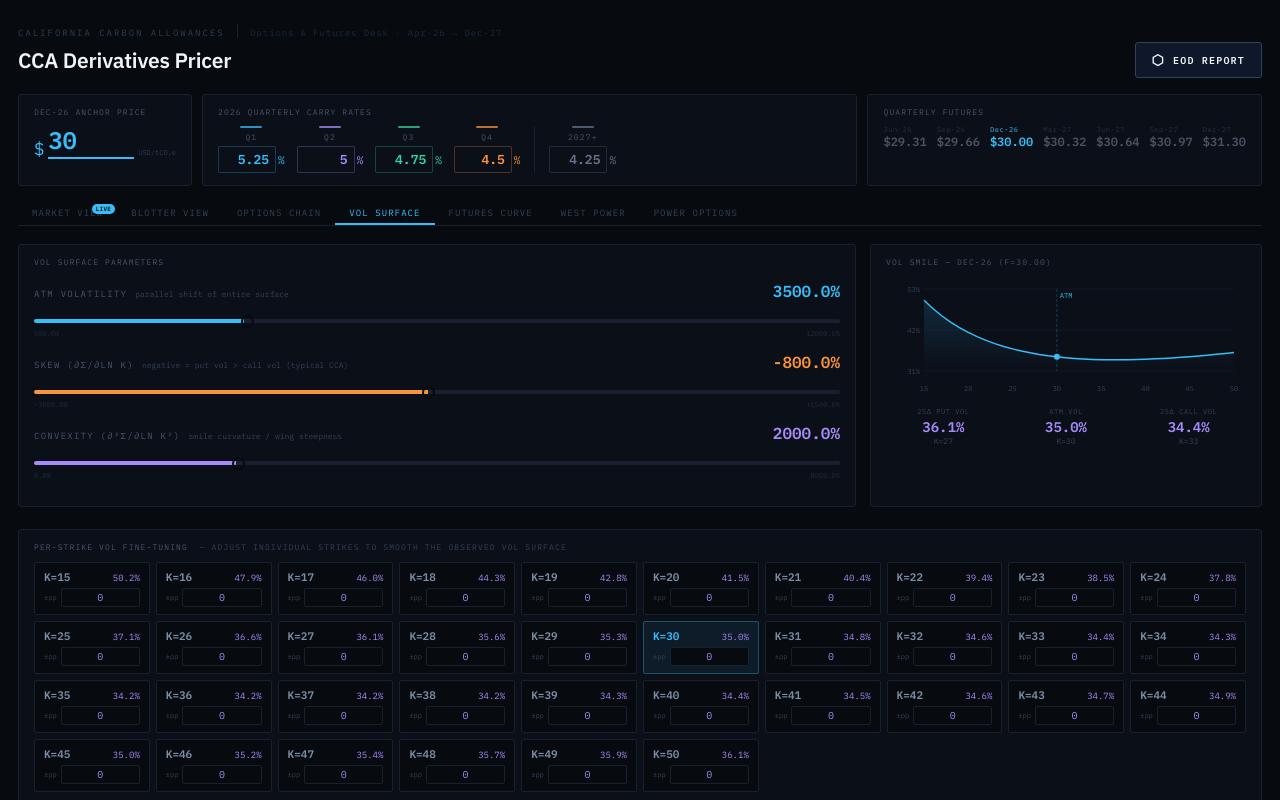
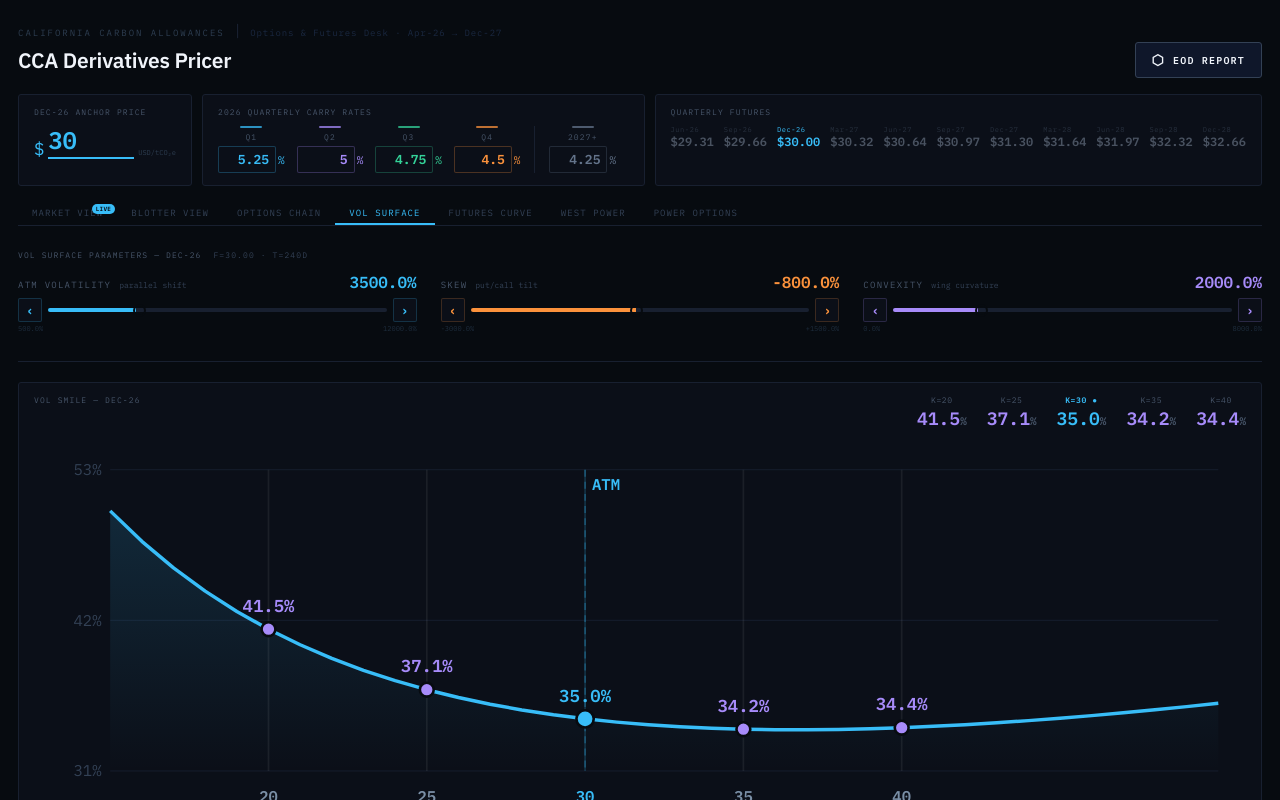
Before and after one commit to erich1fredericks/cca-desk, a React (Create React App) app: page / in a window 1280 px wide. Both pictures are taken after a click on the button "VOL SURFACE". Shown: the top 800 px of the page. Built offline with nearby package versions, Linux system fonts and the light colour scheme.

Commit message:
Update App.jsx

```diff
--- a/src/App.jsx
+++ b/src/App.jsx
@@ -22,6 +22,10 @@ const OPTIONS_EXPIRIES = [
   {label:"Jun-27", month:5,  year:2027},
   {label:"Sep-27", month:8,  year:2027},
   {label:"Dec-27", month:11, year:2027},
+  {label:"Mar-28", month:2,  year:2028},
+  {label:"Jun-28", month:5,  year:2028},
+  {label:"Sep-28", month:8,  year:2028},
+  {label:"Dec-28", month:11, year:2028},
 ];
 
 
@@ -168,7 +172,7 @@ function getQuarter(m){ return Math.floor(m/3); }
 
 function buildForwardCurve(anchorPrice, quarterRates, baseRate) {
   // Anchor = Dec-26 (nearest December from today if today < Dec 2026)
-  const dec1Year = 2026, dec2Year = 2027;
+  const dec1Year = 2026, dec2Year = 2028;
   const anchorDate = new Date(dec1Year, 11, 15);
 
   // Start curve at Apr-26
@@ -265,6 +269,28 @@ function VolSmileChart({strikes, volFn, F, atmVol}){
 // ─── Slider control ───────────────────────────────────────────────────────────
 function VolSlider({label, value, min, max, step, onChange, color="#38bdf8", format, hint}){
   const pct = ((value-min)/(max-min)*100).toFixed(1);
+  const dec = () => onChange(Math.max(min, parseFloat((value - step).toFixed(10))));
+  const inc = () => onChange(Math.min(max, parseFloat((value + step).toFixed(10))));
+  const btnStyle = (side) => ({
+    background:"#0b0f18",
+    border:`1px solid ${color}33`,
+    borderRadius:2,
+    color,
+    fontFamily:"'IBM Plex Mono',monospace",
+    fontSize:13,
+    fontWeight:700,
+    width:24,
+    height:24,
+    cursor:"pointer",
+    display:"flex",
+    alignItems:"center",
+    justifyContent:"center",
+    lineHeight:1,
+    flexShrink:0,
+    transition:"all 0.1s",
+    padding:0,
+    userSelect:"none",
+  });
   return (
     <div style={{marginBottom:14}}>
       <div style={{display:"flex",justifyContent:"space-between",alignItems:"baseline",marginBottom:6}}>
@@ -276,15 +302,25 @@ function VolSlider({label, value, min, max, step, onChange, color="#38bdf8", for
           {format ? format(value) : value}
         </span>
       </div>
-      <div style={{position:"relative"}}>
+      <div style={{display:"flex",alignItems:"center",gap:6}}>
+        <button onClick={dec} style={btnStyle("left")}
+          onMouseEnter={e=>{e.currentTarget.style.background=`${color}22`;e.currentTarget.style.borderColor=color;}}
+          onMouseLeave={e=>{e.currentTarget.style.background="#0b0f18";e.currentTarget.style.borderColor=`${color}33`;}}>
+          ‹
+        </button>
         <input type="range" min={min} max={max} step={step} value={value}
           onChange={e=>onChange(parseFloat(e.target.value))}
           style={{
-            width:"100%",
+            flex:1,
             background:`linear-gradient(to right, ${color} ${pct}%, #182030 ${pct}%)`,
             accentColor:color,
           }}
         />
+        <button onClick={inc} style={btnStyle("right")}
+          onMouseEnter={e=>{e.currentTarget.style.background=`${color}22`;e.currentTarget.style.borderColor=color;}}
+          onMouseLeave={e=>{e.currentTarget.style.background="#0b0f18";e.currentTarget.style.borderColor=`${color}33`;}}>
+          ›
+        </button>
       </div>
       <div style={{display:"flex",justifyContent:"space-between",fontSize:7,color:"#1e2d3d",marginTop:2}}>
         <span>{format?format(min):min}</span><span>{format?format(max):max}</span>
@@ -1911,44 +1947,119 @@ export default function CCADesk() {
       {/* ════════════ VOL SURFACE TAB ════════════ */}
       {tab===3 && (
         <div>
-          <div style={{display:"flex",gap:14,flexWrap:"wrap",marginBottom:22}}>
-            {/* Large vol controls */}
-            <div className="panel" style={{flex:1,minWidth:320}}>
-              <div style={{fontSize:8,letterSpacing:"0.14em",color:"#475569",textTransform:"uppercase",marginBottom:14}}>Vol Surface Parameters</div>
+          {/* ── Sticky parameter strip ── */}
+          <div style={{
+            position:"sticky",top:0,zIndex:20,
+            background:"#070b10",
+            borderBottom:"1px solid #182030",
+            paddingBottom:14,paddingTop:6,
+            marginBottom:20,
+          }}>
+            <div style={{fontSize:8,letterSpacing:"0.14em",color:"#475569",textTransform:"uppercase",marginBottom:12}}>
+              Vol Surface Parameters — {selectedExpiry} &nbsp;
+              <span style={{color:"#334155",fontWeight:400}}>F={F.toFixed(2)} · T={((activeExp?.T??0.5)*365).toFixed(0)}d</span>
+            </div>
+            <div style={{display:"grid",gridTemplateColumns:"1fr 1fr 1fr",gap:"0 24px"}}>
               <VolSlider label="ATM Volatility" value={atmVol*100} min={5} max={120} step={0.25}
                 onChange={v=>setAtmVol(v/100)} color="#38bdf8" format={pctFmt}
-                hint="parallel shift of entire surface"/>
-              <VolSlider label="Skew  (∂σ/∂ln K)" value={skew*100} min={-30} max={15} step={0.25}
+                hint="parallel shift"/>
+              <VolSlider label="Skew" value={skew*100} min={-30} max={15} step={0.25}
                 onChange={v=>setSkew(v/100)} color="#fb923c" format={skewFmt}
-                hint="negative = put vol > call vol (typical CCA)"/>
-              <VolSlider label="Convexity  (∂²σ/∂ln K²)" value={convexity*100} min={0} max={80} step={0.25}
+                hint="put/call tilt"/>
+              <VolSlider label="Convexity" value={convexity*100} min={0} max={80} step={0.25}
                 onChange={v=>setConvexity(v/100)} color="#a78bfa" format={pctFmt}
-                hint="smile curvature / wing steepness"/>
-            </div>
-
-            {/* Smile chart + stats */}
-            <div className="panel" style={{minWidth:380}}>
-              <div style={{fontSize:8,letterSpacing:"0.14em",color:"#475569",textTransform:"uppercase",marginBottom:10}}>
-                Vol Smile — {selectedExpiry} (F={F.toFixed(2)})
-              </div>
-              <VolSmileChart strikes={STRIKES} volFn={volFn} F={F} atmVol={atmVol}/>
-              <div style={{marginTop:10,display:"grid",gridTemplateColumns:"repeat(3,1fr)",gap:8}}>
-                {[
-                  {label:"25Δ Put vol", k:Math.round(F*0.90)},
-                  {label:"ATM vol",     k:Math.round(F)},
-                  {label:"25Δ Call vol",k:Math.round(F*1.10)},
-                ].map(({label,k})=>{
+                hint="wing curvature"/>
+            </div>
+          </div>
+
+          {/* ── Large smile chart ── */}
+          <div className="panel" style={{marginBottom:20}}>
+            <div style={{display:"flex",justifyContent:"space-between",alignItems:"baseline",marginBottom:12}}>
+              <div style={{fontSize:8,letterSpacing:"0.14em",color:"#475569",textTransform:"uppercase"}}>
+                Vol Smile — {selectedExpiry}
+              </div>
+              <div style={{display:"flex",gap:20}}>
+                {[20,25,30,35,40].map(k=>{
                   const kc=Math.max(15,Math.min(50,k));
+                  const v=(volFn(kc)*100).toFixed(1);
+                  const isATMish=Math.abs(kc-F)<2.5;
                   return (
-                    <div key={label} style={{textAlign:"center"}}>
-                      <div style={{fontSize:7,color:"#334155",marginBottom:2,letterSpacing:"0.08em",textTransform:"uppercase"}}>{label}</div>
-                      <div style={{fontSize:14,fontWeight:600,color:"#a78bfa"}}>{(volFn(kc)*100).toFixed(1)}%</div>
-                      <div style={{fontSize:8,color:"#334155"}}>K={kc}</div>
+                    <div key={k} style={{textAlign:"center"}}>
+                      <div style={{fontSize:8,color:isATMish?"#38bdf8":"#475569",letterSpacing:"0.08em",marginBottom:2,fontWeight:isATMish?700:400}}>
+                        K={k}{isATMish?" ●":""}
+                      </div>
+                      <div style={{fontSize:18,fontWeight:700,color:isATMish?"#38bdf8":"#a78bfa",fontFamily:"'IBM Plex Mono',monospace"}}>
+                        {v}<span style={{fontSize:11,color:"#475569"}}>%</span>
+                      </div>
                     </div>
                   );
                 })}
               </div>
             </div>
+            {/* Large SVG chart */}
+            {(()=>{
+              const W=700,H=220,PL=44,PR=16,PT=16,PB=30;
+              const iW=W-PL-PR,iH=H-PT-PB;
+              const allVols=STRIKES.map(k=>volFn(k)*100);
+              const minV=Math.max(0,Math.min(...allVols)-3);
+              const maxV=Math.max(...allVols)+3;
+              const xS=i=>(STRIKES[i]-STRIKES[0])/(STRIKES[STRIKES.length-1]-STRIKES[0])*iW;
+              const yS=v=>iH-(v-minV)/(maxV-minV)*iH;
+              const pts=STRIKES.map((_,i)=>`${PL+xS(i)},${PT+yS(allVols[i])}`).join(" ");
+              const atmX=PL+Math.max(0,Math.min(1,(F-STRIKES[0])/(STRIKES[STRIKES.length-1]-STRIKES[0])))*iW;
+              const liquidStrikes=[20,25,30,35,40];
+              const gridVs=[minV,(minV+maxV)*0.25,(minV+maxV)*0.5,(minV+maxV)*0.75,maxV];
+              return (
+                <svg width="100%" viewBox={`0 0 ${W} ${H}`} style={{display:"block",overflow:"visible"}}>
+                  {/* Grid lines */}
+                  {gridVs.map((v,i)=>{
+                    const gy=PT+yS(v);
+                    return <g key={i}>
+                      <line x1={PL} y1={gy} x2={PL+iW} y2={gy} stroke="#182030" strokeWidth={0.5}/>
+                      <text x={PL-5} y={gy+3} textAnchor="end" fontSize={9} fill="#334155">{v.toFixed(0)}%</text>
+                    </g>;
+                  })}
+                  {/* Strike axis labels */}
+                  {STRIKES.filter(k=>k%5===0).map(k=>{
+                    const gx=PL+(k-STRIKES[0])/(STRIKES[STRIKES.length-1]-STRIKES[0])*iW;
+                    return <text key={k} x={gx} y={H-6} textAnchor="middle" fontSize={9} fill="#334155">{k}</text>;
+                  })}
+                  {/* ATM line */}
+                  <line x1={atmX} y1={PT} x2={atmX} y2={PT+iH} stroke="#38bdf844" strokeWidth={1} strokeDasharray="4,3"/>
+                  <text x={atmX+4} y={PT+12} fontSize={9} fill="#38bdf8" fontWeight="600">ATM</text>
+                  {/* Area fill */}
+                  <defs>
+                    <linearGradient id="smileG2" x1="0" y1="0" x2="0" y2="1">
+                      <stop offset="0%" stopColor="#38bdf8" stopOpacity="0.15"/>
+                      <stop offset="100%" stopColor="#38bdf8" stopOpacity="0"/>
+                    </linearGradient>
+                  </defs>
+                  <polygon
+                    points={`${PL+xS(0)},${PT+iH} ${pts} ${PL+xS(STRIKES.length-1)},${PT+iH}`}
+                    fill="url(#smileG2)"/>
+                  {/* Smile line */}
+                  <polyline points={pts} fill="none" stroke="#38bdf8" strokeWidth={2} strokeLinejoin="round"/>
+                  {/* Liquid strike markers */}
+                  {liquidStrikes.map(k=>{
+                    const ki=STRIKES.indexOf(k);
+                    if(ki<0) return null;
+                    const cx=PL+xS(ki);
+                    const cy=PT+yS(allVols[ki]);
+                    const isATMish=Math.abs(k-F)<2.5;
+                    return <g key={k}>
+                      <line x1={cx} y1={PT} x2={cx} y2={PT+iH} stroke={isATMish?"#38bdf833":"#ffffff11"} strokeWidth={1}/>
+                      <circle cx={cx} cy={cy} r={isATMish?5:4} fill={isATMish?"#38bdf8":"#a78bfa"} stroke="#070b10" strokeWidth={1.5}/>
+                      <text x={cx} y={cy-10} textAnchor="middle" fontSize={10} fill={isATMish?"#38bdf8":"#a78bfa"} fontWeight="700">
+                        {allVols[ki].toFixed(1)}%
+                      </text>
+                      <text x={cx} y={PT+iH+18} textAnchor="middle" fontSize={9} fill={isATMish?"#38bdf8":"#7a8fa6"} fontWeight="600">
+                        {k}
+                      </text>
+                    </g>;
+                  })}
+                </svg>
+              );
+            })()}
           </div>
 
           {/* Per-strike vol adj table */}
@@ -2213,7 +2324,7 @@ export default function CCADesk() {
               );
             })}
             <div style={{marginTop:16,borderTop:"1px solid #182030",paddingTop:9,display:"flex",justifyContent:"space-between",flexWrap:"wrap",gap:5,fontSize:8,color:"#182030",letterSpacing:"0.06em"}}>
-              <span>F(T) = P_anchor x exp(r x dt) - piecewise quarterly rates - continuous compounding - Apr-26 to Dec-27</span>
+              <span>F(T) = P_anchor x exp(r x dt) - piecewise quarterly rates - continuous compounding - Apr-26 to Dec-28</span>
               <span>Q = quarterly options expiry - anchor = Dec-26</span>
             </div>
           </div>
```
